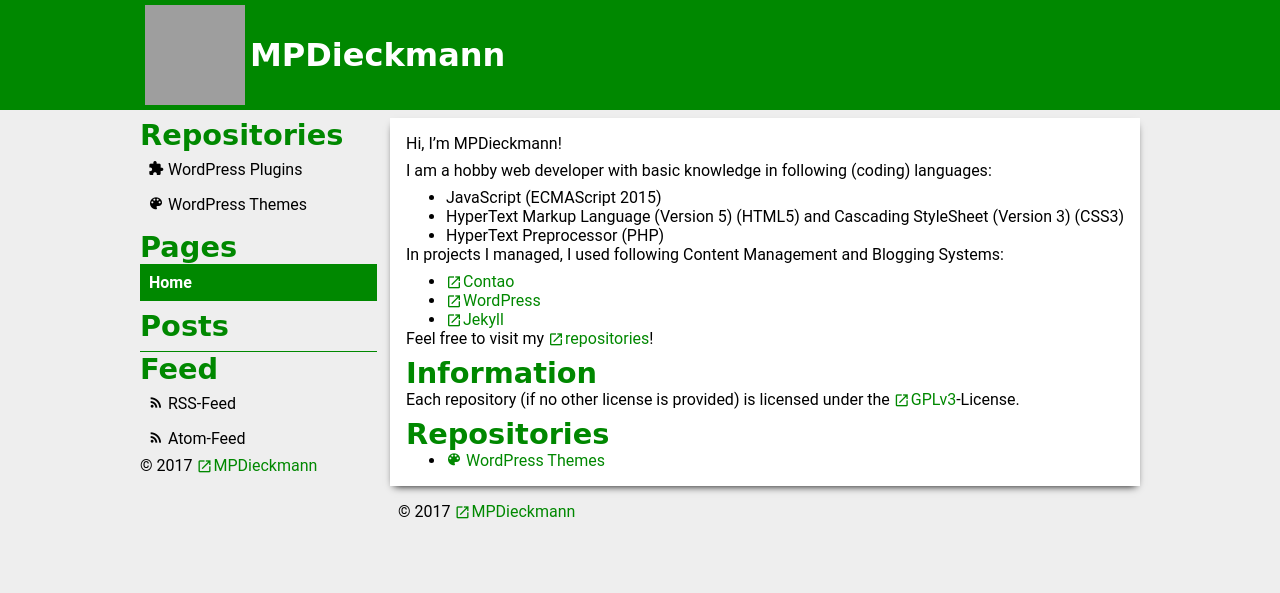
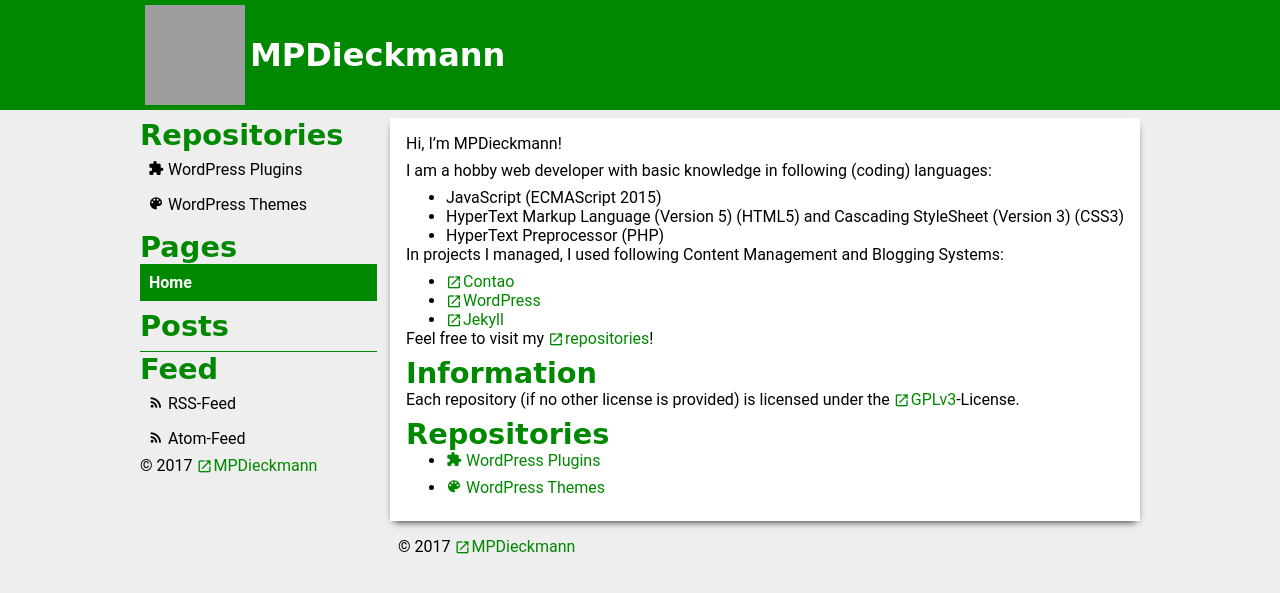
Before and after one commit to MPDieckmann/mpdieckmann.github.io, a Jekyll site: the page built from index.md, in a window 1280 px wide, cut to the strip 0-593 px from the top of the page. Built offline with Jekyll 4.4.1, drawn with Linux system fonts in a browser that asks for light colours; some web fonts are replaced; grey boxes are pictures that could not be loaded.

Commit message:
Update index.md

```diff
--- a/index.md
+++ b/index.md
@@ -30,12 +30,12 @@ Each repository (if no other license is provided) is licensed under the [GPLv3](
 {% assign depth = depth | minus: 1 %}
 {% assign currentMenu = arr[depth] %}
 {% endunless %}
+{% if depth < 1 %}
+* <a href="{% if item.url contains "http://" or item.url contains "https://" or item.url contains "//" %}{{ item.url }}{% else %}{{ item.url | relative_url }}{% endif %}">{% if item.icon %}<span class="icon icon-{{ item.icon }}"></span> {% endif %}{{ item.title | default: item.url }}</a>
+{% endif %}
 {% if item.next and item.next.url contains item.url %}
 {% assign depth = depth | plus: 1 %}
 {% assign arr[depth] = item.url %}
 {% assign currentMenu = item.url %}
 {% endif %}
-{% if depth < 1 %}
-* <a href="{% if item.url contains "http://" or item.url contains "https://" or item.url contains "//" %}{{ item.url }}{% else %}{{ item.url | relative_url }}{% endif %}">{% if item.icon %}<span class="icon icon-{{ item.icon }}"></span> {% endif %}{{ item.title | default: item.url }}</a>
-{% endif %}
 {% endfor %}
```
